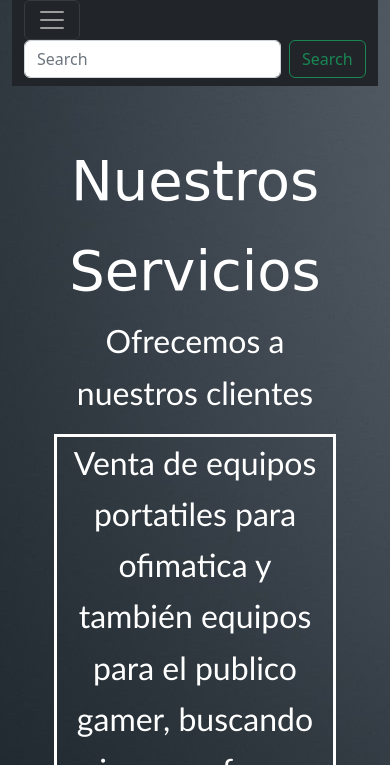
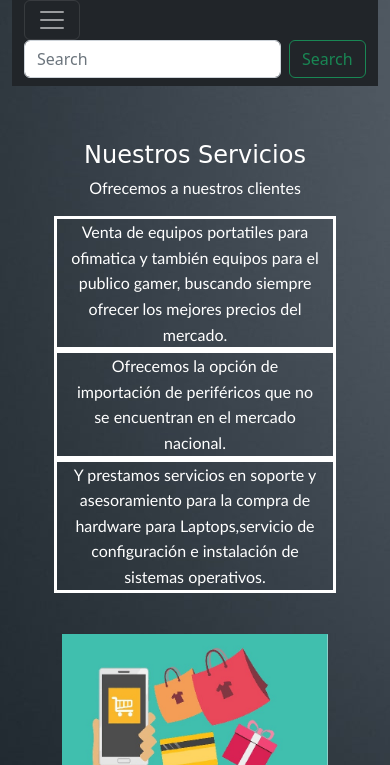
Before and after one commit to Da3s/Da3sMorenoMunozBS, a plain HTML site: page pages/quienessomos.html in a window 390 px wide. Shown: the part 79-844 px from the top of the page. Drawn offline with nearby package versions, Linux system fonts and the light colour scheme; a web font is replaced by a local one.

Commit message:
se ajusta font-size mobile

```diff
--- a/css/estilo.css
+++ b/css/estilo.css
@@ -14,12 +14,6 @@ body{background-image:url("../images/back-fondo.jpg");}
 header{background-color: rgb(27, 25, 25);}
 nav ul li{font-size: 1.5rem;font-family: 'Silkscreen', cursive;background-image:url("../images/back-fondo.jpg");}
 a{text-decoration: none;text-align: center;}
-
-@media only screen and (max-width: 768px){
-    .imgCuadro{display: none;}
-    .imgIndex{display: none;}
-    .textoServicios{font-size: 1rem;}
-}
 
 /*Texto descricion servicios*/
 .textoServicios{
@@ -46,3 +40,10 @@ a{text-decoration: none;text-align: center;}
 .titulos{font-size: 3.5rem;font-family: 'Aboreto', cursive;color: white;text-align: center;}
 footer{background-color: rgb(184, 175, 175);}
 .formula{border: solid green; padding: 20px;}
+
+@media only screen and (max-width: 768px){
+    .imgCuadro{display: none;}
+    .imgIndex{display: none;}
+    .textoServicios{font-size: 1rem;}
+    .titulos{font-size: 1.5rem;}
+}
```
